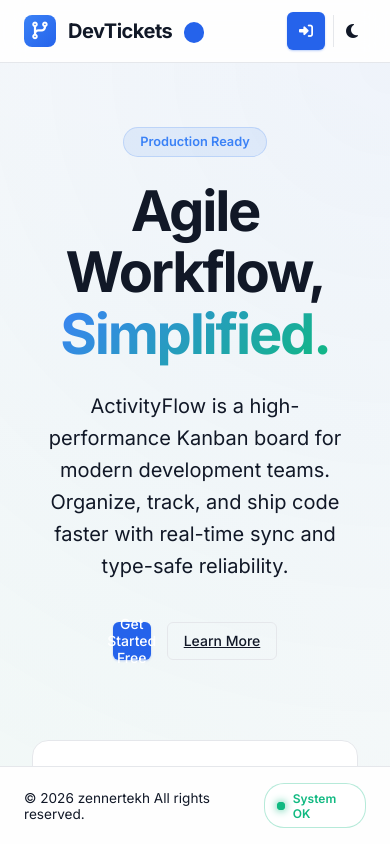
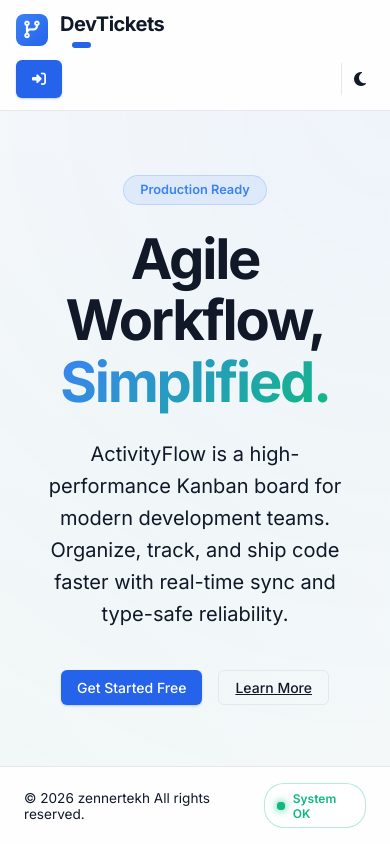
Before and after one commit to 2KAY-kat/activityflow, a website with bundled scripts: page index.html in a window 390 px wide. Built offline with nearby package versions, Linux system fonts and the light colour scheme; files whose address does not match are found by name.

Commit message:
the fixes to the ui/header are in

```diff
--- a/css/style.css
+++ b/css/style.css
@@ -116,12 +116,15 @@ body {
     align-items: center;
     max-width: 1600px;
     margin: 0 auto;
+    gap: 1rem;
 }
 
 .brand {
     display: flex;
     align-items: center;
     gap: 0.75rem;
+    min-width: 0;
+    flex: 1 1 auto;
 }
 
 .brand-icon {
@@ -136,16 +139,36 @@ body {
     font-size: 1.1rem;
 }
 
+.brand-text {
+    display: flex;
+    align-items: center;
+    gap: 0.75rem;
+    min-width: 0;
+    flex-wrap: wrap;
+}
+
 .brand h1 {
     font-size: 1.25rem;
     font-weight: 700;
     letter-spacing: -0.025em;
+    margin: 0;
+    white-space: nowrap;
 }
 
 .header-controls {
     display: flex;
     align-items: center;
-    gap: 1rem;
+    justify-content: flex-end;
+    gap: 0.75rem;
+    flex: 1 1 auto;
+    min-width: 0;
+}
+
+.header-primary-actions {
+    display: flex;
+    align-items: center;
+    gap: 0.75rem;
+    flex-shrink: 0;
 }
 
 .user-profile {
@@ -154,6 +177,7 @@ body {
     gap: 0.25rem;
     padding-left: 0.5rem;
     border-left: 1px solid var(--border-color);
+    flex-shrink: 0;
 }
 
 .user-badge {
@@ -210,23 +234,89 @@ body {
     max-width: 180px;
 }
 
+.header-primary-btn {
+    min-width: fit-content;
+}
+
+@media (max-width: 768px) {
+    .app-header {
+        padding: 0.75rem 1rem;
+    }
+
+    .header-container {
+        flex-wrap: wrap;
+        align-items: flex-start;
+        gap: 0.75rem;
+    }
+
+    .brand {
+        flex: 1 1 100%;
+    }
+
+    .brand-text {
+        flex-direction: column;
+        align-items: flex-start;
+        gap: 0.35rem;
+    }
+
+    .header-controls {
+        width: 100%;
+        justify-content: space-between;
+        flex-wrap: wrap;
+        gap: 0.75rem;
+    }
+
+    .header-primary-actions {
+        order: 1;
+    }
+
+    .user-badge {
+        order: 2;
+        flex: 1 1 220px;
+        max-width: 100%;
+    }
+
+    .user-profile {
+        order: 3;
+        margin-left: auto;
+    }
+
+    .team-title-badge {
+        margin-left: 0;
+        max-width: 100%;
+    }
+}
+
 @media (max-width: 640px) {
     .header-controls {
         gap: 0.5rem;
+        align-items: center;
     }
-    .btn-primary span {
+
+    .header-primary-actions {
+        gap: 0.5rem;
+    }
+
+    .header-primary-btn span {
         display: none;
     }
-    .btn-primary {
+
+    .header-primary-btn {
         padding: 0.5rem;
         width: 38px;
         height: 38px;
-        border-radius: 50%;
+        border-radius: 10px;
     }
+
+    .header-primary-btn i {
+        margin: 0;
+    }
+
     .user-profile {
         padding-left: 0.25rem;
         gap: 0;
     }
+
     .user-badge {
         display: none !important;
     }
@@ -345,6 +435,7 @@ body {
     display: flex;
     justify-content: center;
     gap: 1rem;
+    flex-wrap: wrap;
 }
 
 .btn-lg {
@@ -471,6 +562,7 @@ h1, h2, h3, h4, h5, h6 {
     border: none;
     cursor: pointer;
     transition: all 0.2s ease;
+    white-space: nowrap;
 }
 
 .btn-primary {
@@ -1329,10 +1421,15 @@ textarea {
     font-weight: 600;
     color: white;
     background: var(--blue-600);
+    display: inline-flex;
+    align-items: center;
     padding: 0.2rem 0.6rem;
     border-radius: 20px;
     margin-left: 0.75rem;
     vertical-align: middle;
+    white-space: nowrap;
+    overflow: hidden;
+    text-overflow: ellipsis;
 }
 
 .invite-code-pill {
--- a/index.html
+++ b/index.html
@@ -15,17 +15,22 @@
         <div class="header-container">
             <div class="brand">
                 <div class="brand-icon"><i class="fa-solid fa-code-branch"></i></div>
-                <h1>DevTickets <span id="currentTeamDisplay" class="team-title-badge"></span></h1>
+                <div class="brand-text">
+                    <h1>DevTickets</h1>
+                    <span id="currentTeamDisplay" class="team-title-badge"></span>
+                </div>
             </div>
 
             <div class="header-controls">
-                <button id="headerNewTicket" class="btn btn-primary" onclick="openTicketModal()" style="display: none;"><i class="fa-solid fa-plus"></i> <span>New Ticket</span></button>
-                <button id="headerLogin" class="btn btn-primary" onclick="document.getElementById('authModal').classList.add('active')" style="display: none;"><i class="fa-solid fa-right-to-bracket"></i> <span>Sign In</span></button>
+                <div class="header-primary-actions">
+                    <button id="headerNewTicket" class="btn btn-primary header-primary-btn" onclick="openTicketModal()" style="display: none;"><i class="fa-solid fa-plus"></i> <span>New Ticket</span></button>
+                    <button id="headerLogin" class="btn btn-primary header-primary-btn" onclick="document.getElementById('authModal').classList.add('active')" style="display: none;"><i class="fa-solid fa-right-to-bracket"></i> <span>Sign In</span></button>
+                </div>
                 <div id="currentUserBadge" class="user-badge" style="display: none;"></div>
                 <div class="user-profile">
-                    <button class="icon-btn" onclick="openTeamsModal()" title="Teams"><i class="fa-solid fa-users"></i></button>
+                    <button id="headerTeamsBtn" class="icon-btn" onclick="openTeamsModal()" title="Teams"><i class="fa-solid fa-users"></i></button>
                     <button class="icon-btn" onclick="toggleTheme()" title="Toggle Theme"><i class="fa-solid fa-moon" id="themeIcon"></i></button>
-                    <button class="icon-btn" onclick="syncData()" title="Sync Data"><i class="fa-solid fa-rotate"></i></button>
+                    <button id="headerSyncBtn" class="icon-btn" onclick="syncData()" title="Sync Data"><i class="fa-solid fa-rotate"></i></button>
                     <button class="icon-btn" id="logoutBtn" onclick="logout()" title="Logout" style="display: none;"><i class="fa-solid fa-arrow-right-from-bracket"></i></button>
                 </div>
             </div>
@@ -179,8 +184,8 @@
                 </div>
 
                 <div class="teams-tabs">
-                    <button class="tab-btn active" onclick="switchTeamTab('myTeams')"><i class="fa-solid fa-users"></i> My Teams</button>
-                    <button class="tab-btn" onclick="switchTeamTab('joinCreate')"><i class="fa-solid fa-plus"></i> Join / Create</button>
+                    <button id="teamsTabButtonMyTeams" class="tab-btn active" onclick="switchTeamTab('myTeams')"><i class="fa-solid fa-users"></i> My Teams</button>
+                    <button id="teamsTabButtonJoinCreate" class="tab-btn" onclick="switchTeamTab('joinCreate')"><i class="fa-solid fa-plus"></i> Join / Create</button>
                 </div>
 
                 <div id="myTeamsTab" class="tab-content active">
--- a/js/script.js
+++ b/js/script.js
@@ -275,8 +275,8 @@ function checkAuth() {
     const logoutBtn = document.getElementById('logoutBtn');
     const headerNewTicket = document.getElementById('headerNewTicket');
     const headerLogin = document.getElementById('headerLogin');
-    const teamsBtn = document.querySelector('button[onclick="openTeamsModal()"]');
-    const syncBtn = document.querySelector('button[onclick="syncData()"]');
+    const teamsBtn = document.getElementById('headerTeamsBtn');
+    const syncBtn = document.getElementById('headerSyncBtn');
 
     if (authToken) {
         if (!currentUser) {
@@ -1173,14 +1173,16 @@ function closeModal(modalId) {
 }
 
 function switchTeamTab(tab) {
+    const myTeamsButton = document.getElementById('teamsTabButtonMyTeams');
+    const joinCreateButton = document.getElementById('teamsTabButtonJoinCreate');
     document.querySelectorAll('.tab-btn').forEach(btn => btn.classList.remove('active'));
     document.querySelectorAll('.tab-content').forEach(content => content.classList.remove('active'));
 
     if (tab === 'myTeams') {
-        document.querySelector('.tab-btn:nth-child(1)').classList.add('active');
+        myTeamsButton?.classList.add('active');
         document.getElementById('myTeamsTab').classList.add('active');
     } else {
-        document.querySelector('.tab-btn:nth-child(2)').classList.add('active');
+        joinCreateButton?.classList.add('active');
         document.getElementById('joinCreateTab').classList.add('active');
     }
 }
```
